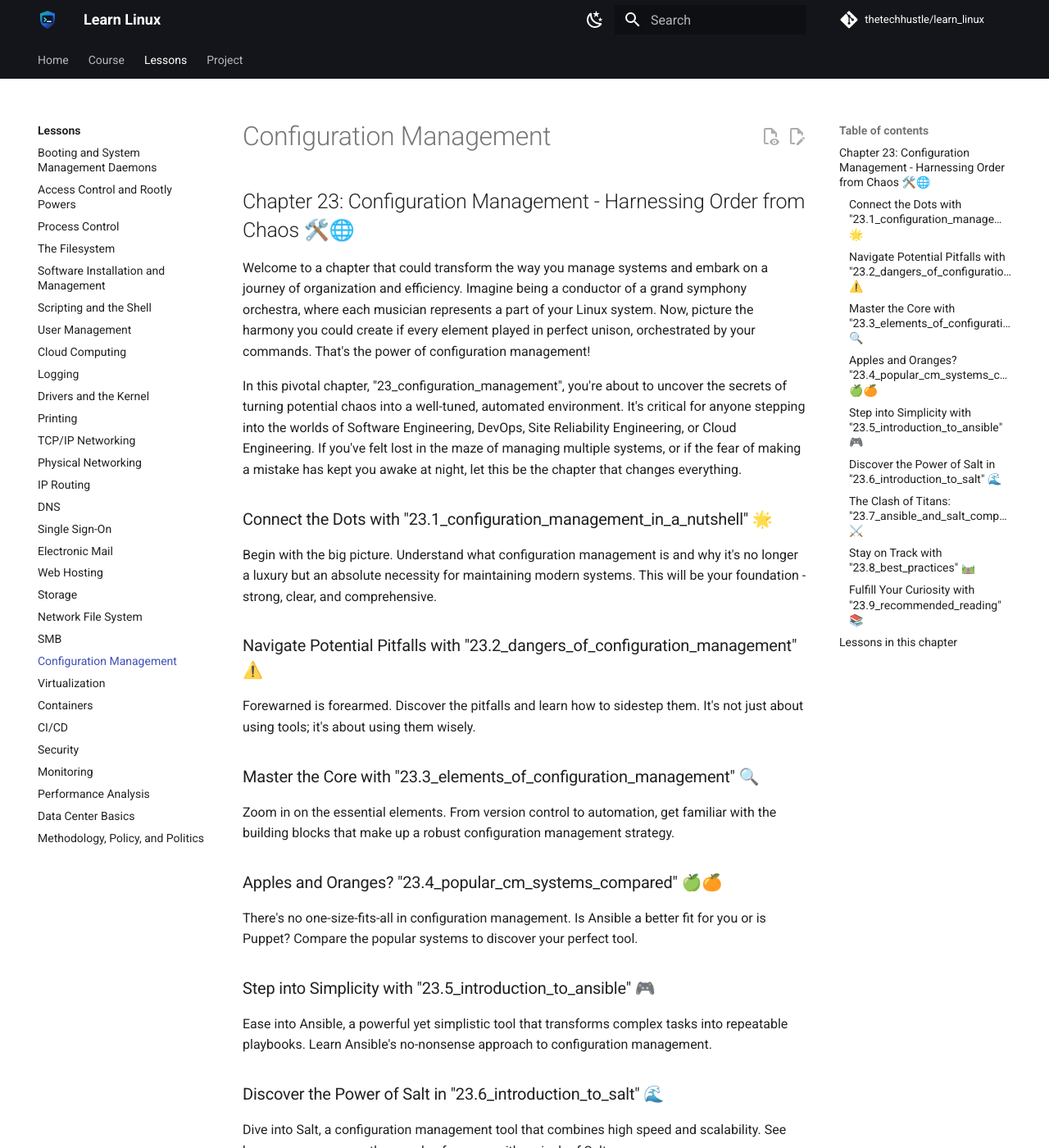
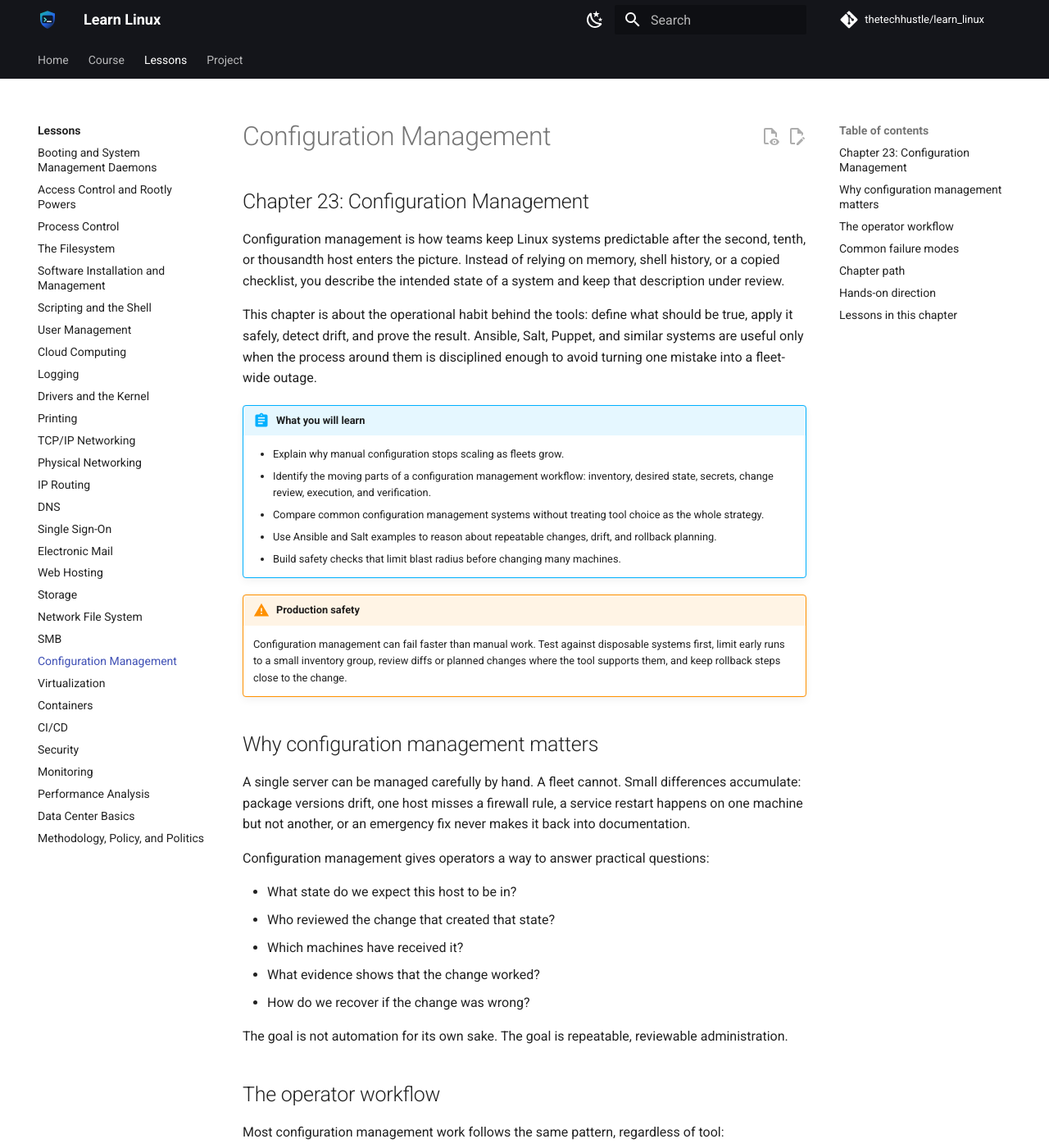
Before and after one commit to thetechhustle/learn_linux, an MkDocs documentation site: the page built from docs/lessons/23_configuration_management/README.md, in a window 1280 px wide and 1400 px high. Shown: the whole window at 82% size. Built offline with MkDocs 1.6.1 and Material for MkDocs 9.7.7, drawn with Linux system fonts in a browser that asks for light colours; comment, search, counter and statistics services are not loaded; some of the changed text lies outside the part shown.

Commit message:
Improve Chapter 23 configuration management overview (#207)
Co-authored-by: Jules Ai <jules@Juless-Air.ts.net lan>

```diff
--- a/docs/lessons/23_configuration_management/README.md
+++ b/docs/lessons/23_configuration_management/README.md
@@ -1,52 +1,88 @@
-## Chapter 23: Configuration Management - Harnessing Order from Chaos 🛠️🌐
+## Chapter 23: Configuration Management
 
-Welcome to a chapter that could transform the way you manage systems and embark on a journey of organization and efficiency. Imagine being a conductor of a grand symphony orchestra, where each musician represents a part of your Linux system. Now, picture the harmony you could create if every element played in perfect unison, orchestrated by your commands. That's the power of configuration management!
+Configuration management is how teams keep Linux systems predictable after the second, tenth, or thousandth host enters the picture. Instead of relying on memory, shell history, or a copied checklist, you describe the intended state of a system and keep that description under review.
 
-In this pivotal chapter, "23_configuration_management", you're about to uncover the secrets of turning potential chaos into a well-tuned, automated environment. It's critical for anyone stepping into the worlds of Software Engineering, DevOps, Site Reliability Engineering, or Cloud Engineering. If you've felt lost in the maze of managing multiple systems, or if the fear of making a mistake has kept you awake at night, let this be the chapter that changes everything.
+This chapter is about the operational habit behind the tools: define what should be true, apply it safely, detect drift, and prove the result. Ansible, Salt, Puppet, and similar systems are useful only when the process around them is disciplined enough to avoid turning one mistake into a fleet-wide outage.
 
-### Connect the Dots with "23.1_configuration_management_in_a_nutshell" 🌟
-Begin with the big picture. Understand what configuration management is and why it's no longer a luxury but an absolute necessity for maintaining modern systems. This will be your foundation - strong, clear, and comprehensive.
+!!! abstract "What you will learn"
+    - Explain why manual configuration stops scaling as fleets grow.
+    - Identify the moving parts of a configuration management workflow: inventory, desired state, secrets, change review, execution, and verification.
+    - Compare common configuration management systems without treating tool choice as the whole strategy.
+    - Use Ansible and Salt examples to reason about repeatable changes, drift, and rollback planning.
+    - Build safety checks that limit blast radius before changing many machines.
 
-### Navigate Potential Pitfalls with "23.2_dangers_of_configuration_management" ⚠️
-Forewarned is forearmed. Discover the pitfalls and learn how to sidestep them. It's not just about using tools; it's about using them wisely.
+!!! warning "Production safety"
+    Configuration management can fail faster than manual work. Test against disposable systems first, limit early runs to a small inventory group, review diffs or planned changes where the tool supports them, and keep rollback steps close to the change.
 
-### Master the Core with "23.3_elements_of_configuration_management" 🔍
-Zoom in on the essential elements. From version control to automation, get familiar with the building blocks that make up a robust configuration management strategy.
+## Why configuration management matters
 
-### Apples and Oranges? "23.4_popular_cm_systems_compared" 🍏🍊
-There's no one-size-fits-all in configuration management. Is Ansible a better fit for you or is Puppet? Compare the popular systems to discover your perfect tool.
+A single server can be managed carefully by hand. A fleet cannot. Small differences accumulate: package versions drift, one host misses a firewall rule, a service restart happens on one machine but not another, or an emergency fix never makes it back into documentation.
 
-### Step into Simplicity with "23.5_introduction_to_ansible" 🎮
-Ease into Ansible, a powerful yet simplistic tool that transforms complex tasks into repeatable playbooks. Learn Ansible's no-nonsense approach to configuration management.
+Configuration management gives operators a way to answer practical questions:
 
-### Discover the Power of Salt in "23.6_introduction_to_salt" 🌊
-Dive into Salt, a configuration management tool that combines high speed and scalability. See how you can manage thousands of servers with a pinch of Salt.
+- What state do we expect this host to be in?
+- Who reviewed the change that created that state?
+- Which machines have received it?
+- What evidence shows that the change worked?
+- How do we recover if the change was wrong?
 
-### The Clash of Titans: "23.7_ansible_and_salt_compared" ⚔️
-Watch two giants go head-to-head. By comparing Ansible and Salt, gain clarity on which tool aligns with your unique needs and workflow.
+The goal is not automation for its own sake. The goal is repeatable, reviewable administration.
 
-### Stay on Track with "23.8_best_practices" 🛤️
-Avoid common traps and stay ahead of the curve with industry best practices that keep your systems running smoothly and your mind at peace.
+## The operator workflow
 
-### Fulfill Your Curiosity with "23.9_recommended_reading" 📚
-And for those whose appetites are whetted for more, a curated list of resources awaits to take your knowledge even deeper.
+Most configuration management work follows the same pattern, regardless of tool:
 
-By the end of this chapter, you won't just be learning; you'll be in command. You'll turn complexity into simplicity, risk into reliability, and fear into confidence. Remember, every professional was once a beginner. This chapter is your bridge to becoming the skilled artisan of your digital domain.
+1. **Inventory**: decide which hosts are in scope and how they are grouped.
+2. **Desired state**: write down packages, files, users, services, scheduled jobs, and policy settings in a form the tool can apply.
+3. **Review**: put the configuration in version control so changes can be discussed before rollout.
+4. **Dry run or small rollout**: test the change against a lab system or a limited set of hosts.
+5. **Apply**: run the tool with clear targeting and a known maintenance window when risk requires it.
+6. **Verify**: collect evidence from commands, service health checks, logs, or monitoring.
+7. **Correct drift**: compare actual state against desired state and fix differences intentionally.
 
-Seize this opportunity, unfold the expertise within you, and let's orchestrate a symphony of synced and streamlined systems together! 🎼💻
+## Common failure modes
+
+Configuration management reduces some risks and introduces others. Watch for these patterns:
+
+- **Overbroad targeting**: a playbook, state, or manifest runs against more hosts than intended.
+- **Hidden dependencies**: one role assumes packages, users, secrets, or directories that another role creates.
+- **Unreviewed secrets**: passwords, tokens, or private keys are committed to a repository instead of stored in a secret system.
+- **One-way changes**: the automation can deploy a setting but has no rollback or recovery path.
+- **Environment drift**: production differs from the lab enough that a tested change behaves differently.
+- **Tool worship**: the team debates Ansible versus Salt while ignoring inventory quality, review discipline, and verification.
+
+## Chapter path
+
+The lessons build from concepts to tool-specific practice:
+
+- **23.1 Configuration Management in a Nutshell** introduces desired state, drift, and repeatability.
+- **23.2 Dangers of Configuration Management** focuses on blast radius, secrets, and unsafe automation.
+- **23.3 Elements of Configuration Management** breaks down inventories, roles, modules, templates, variables, and change review.
+- **23.4 Popular CM Systems Compared** compares the major tool families and their operational tradeoffs.
+- **23.5 Introduction to Ansible** covers a practical entry point for agentless automation.
+- **23.6 Introduction to Salt** introduces Salt's execution model and fleet-oriented design.
+- **23.7 Ansible and Salt Compared** helps choose based on team skill, scale, network shape, and change frequency.
+- **23.8 Best Practices** collects habits that make automation safer.
+- **23.9 Recommended Reading** points to documentation and references for deeper work.
+
+## Hands-on direction
+
+Use a disposable VM or container for the first exercises. Practice making one small, reversible change, such as installing a package, managing a test file, or ensuring a harmless service state. Capture the before-and-after evidence and keep the automation in version control.
+
+By the end of this chapter, you should be able to treat configuration as a controlled engineering artifact instead of a pile of remembered commands.
 
 <!-- lesson-index:start -->
 
 ## Lessons in this chapter
 
-- [23.1 Configuration Management in a Nutshell 🌟](23.1_configuration_management_in_a_nutshell.md)
+- [23.1 Configuration Management in a Nutshell](23.1_configuration_management_in_a_nutshell.md)
 - [23.2 Dangers of Configuration Management](23.2_dangers_of_configuration_management.md)
-- [23.3 Elements of Configuration Management 🔍](23.3_elements_of_configuration_management.md)
-- [Apples and Oranges? Popular Configuration Management Systems Compared 🍏🍊](23.4_popular_cm_systems_compared.md)
-- [Introduction to Ansible 🎮](23.5_introduction_to_ansible.md)
-- [Introduction to Salt](23.6_introduction_to_salt.md)
-- [23.7 Ansible and Salt Compared ⚔️](23.7_ansible_and_salt_compared.md)
-- [23.8 Best Practices 🛤️](23.8_best_practices.md)
-- [23.9 Recommended Reading 📚](23.9_recommended_reading.md)
+- [23.3 Elements of Configuration Management](23.3_elements_of_configuration_management.md)
+- [23.4 Popular Configuration Management Systems Compared](23.4_popular_cm_systems_compared.md)
+- [23.5 Introduction to Ansible](23.5_introduction_to_ansible.md)
+- [23.6 Introduction to Salt](23.6_introduction_to_salt.md)
+- [23.7 Ansible and Salt Compared](23.7_ansible_and_salt_compared.md)
+- [23.8 Best Practices](23.8_best_practices.md)
+- [23.9 Recommended Reading](23.9_recommended_reading.md)
 
 <!-- lesson-index:end -->
```
